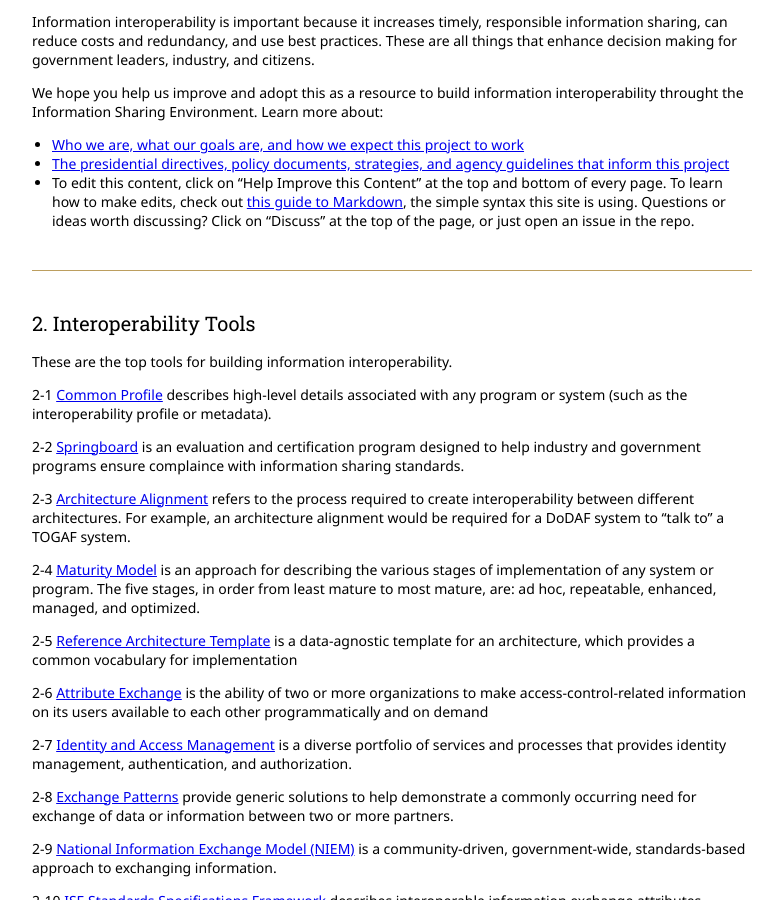
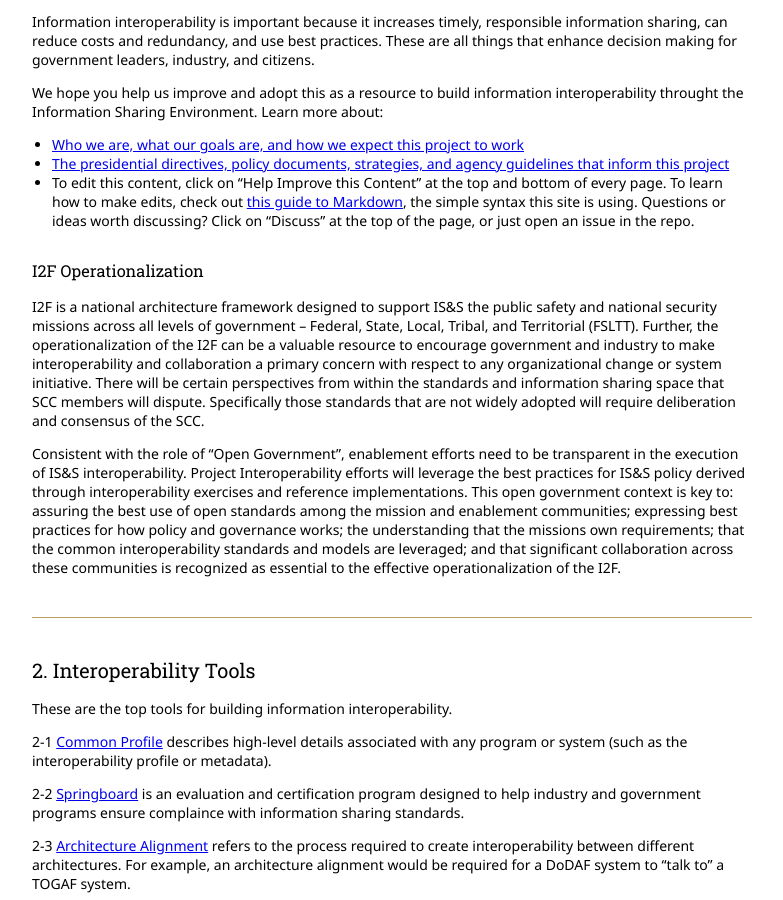
Before and after one commit to Project-Interoperability/project-interoperability.github.io, a Jekyll site: the page built from index.md, in a window 1280 px wide and 900 px high, scrolled down 485 px. Shown: the whole window, without its empty margins (248-1031 px from the left). Built offline with Jekyll 4.4.1, drawn with Linux system fonts in a browser that asks for light colours; nearby versions of some CDN libraries.

Commit message:
added text per request from Pamela Wise-Martinez
text explains Project IO relationship to the ISE Information Interoperability Framework, which can be found here: http://ise.gov/document_library

```diff
--- a/index.md
+++ b/index.md
@@ -21,6 +21,13 @@ We hope you help us improve and adopt this as a resource to build information in
 * [Who we are, what our goals are, and how we expect this project to work](https://github.com/Project-Interoperability/project-interoperability.github.io/blob/master/README.md)
 * [The presidential directives, policy documents, strategies, and agency guidelines that inform this project](/authorities)
 * To edit this content, click on "Help Improve this Content" at the top and bottom of every page. To learn how to make edits, check out [this guide to Markdown](http://guides.github.com/overviews/mastering-markdown/), the simple syntax this site is using. Questions or ideas worth discussing? Click on "Discuss" at the top of the page, or just open an issue in the repo.
+
+<h3>I2F Operationalization</h3>
+
+I2F is a national architecture framework designed to support IS&S the public safety and national security missions across all levels of government – Federal, State, Local, Tribal, and Territorial (FSLTT). Further, the operationalization of the I2F can be a valuable resource to encourage government and industry to make interoperability and collaboration a  primary concern with respect to any organizational change or system initiative. There will be certain perspectives from within the standards and information sharing space that SCC members will dispute.  Specifically those standards that are not widely adopted will require deliberation and consensus of the SCC.
+
+Consistent with the role of “Open Government”, enablement efforts need to be transparent in the execution of IS&S interoperability. Project Interoperability efforts will leverage the best practices for IS&S policy derived through interoperability exercises and reference implementations. This open government context is key to: assuring the best use of open standards among the mission and enablement communities; expressing best practices for how policy and governance works; the understanding that the missions own requirements; that the common interoperability standards and models are leveraged; and that significant collaboration across these communities is recognized as essential to the effective operationalization of the I2F.
+
 
 ----------------
 
```
